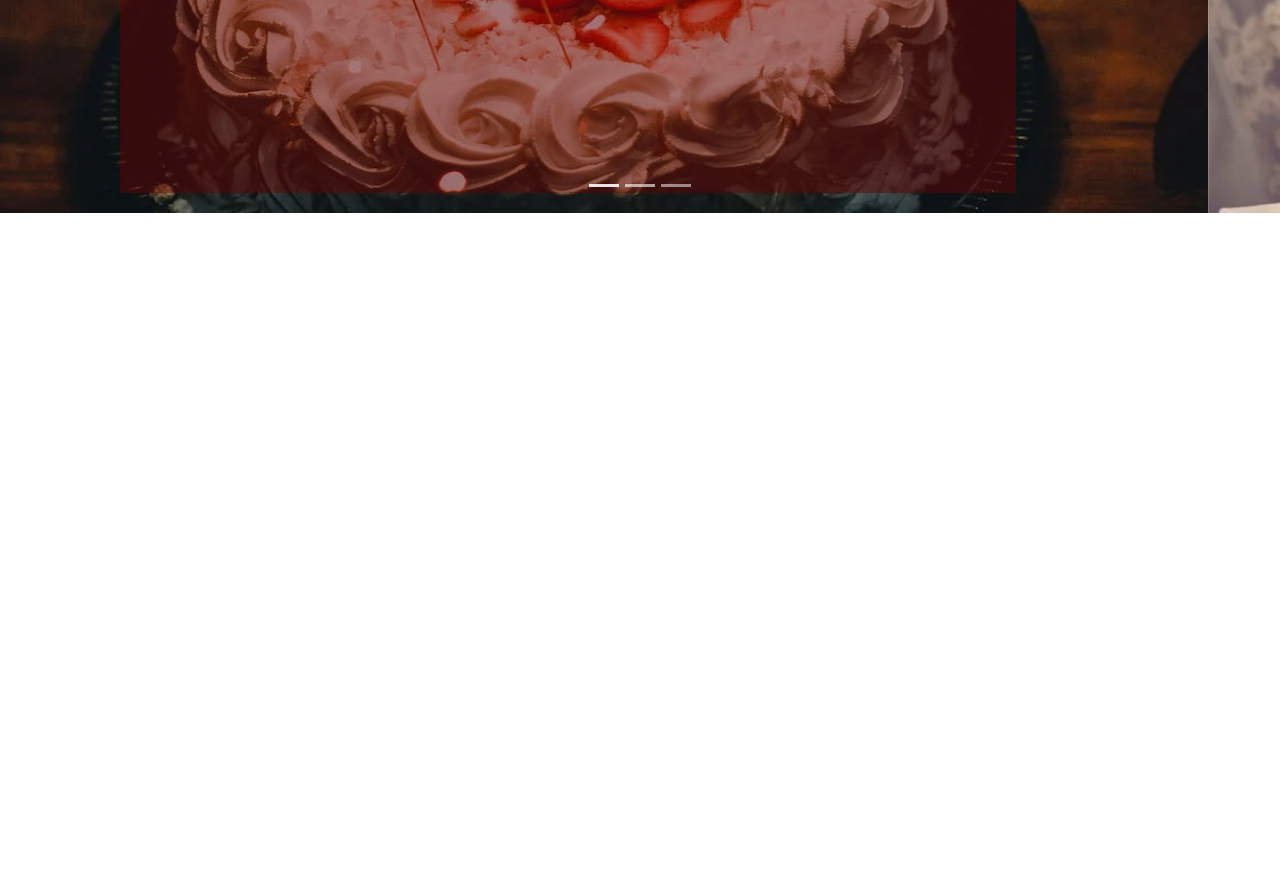
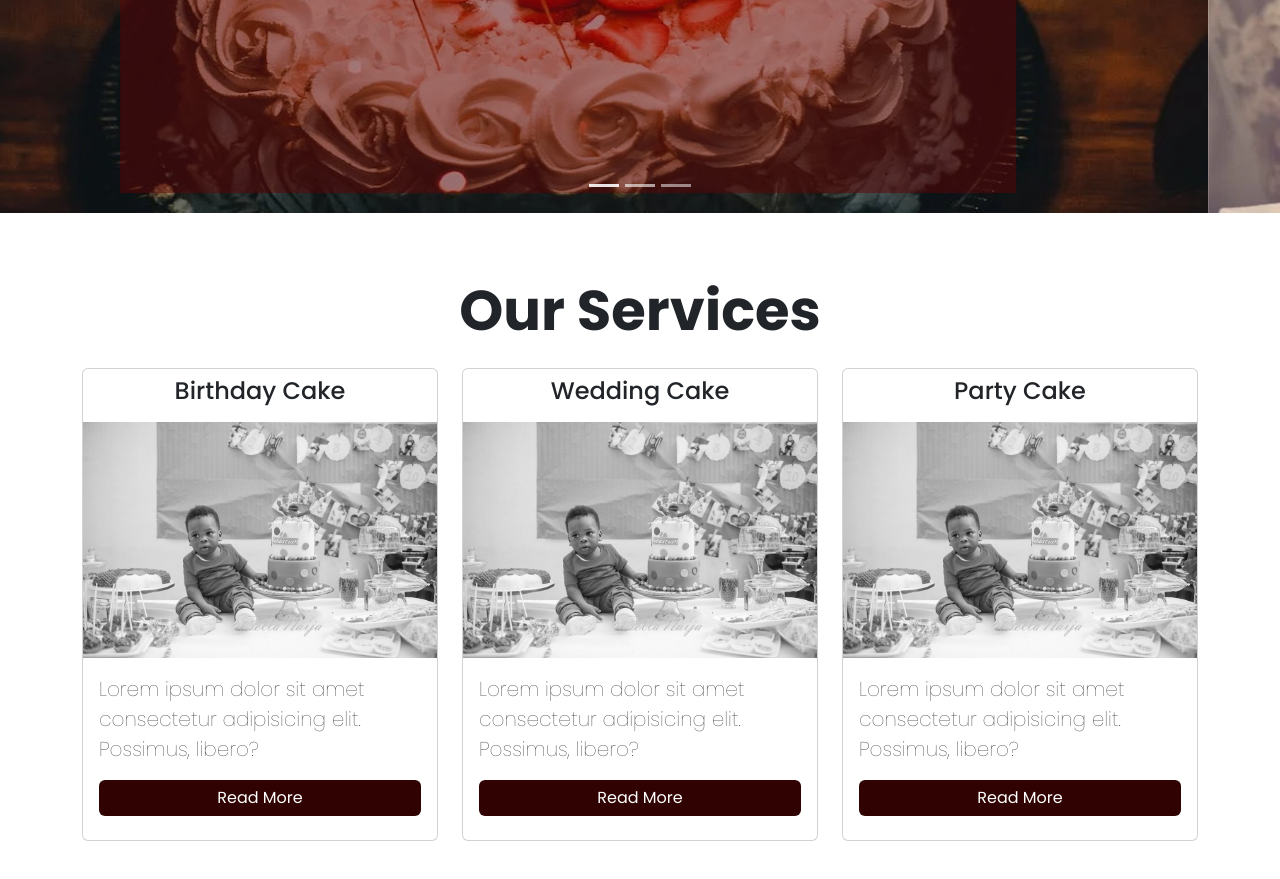
Before and after one commit to nathanielnosa/tangcake, a plain HTML site: page index.html in a window 1280 px wide. Shown: the part 581-1460 px from the top of the page. Before the commit the page ends 800 px from the top, so only its background shows below. Drawn offline with nearby package versions, Linux system fonts and the light colour scheme.

Commit message:
our services

```diff
--- a/assets/css/style.css
+++ b/assets/css/style.css
@@ -8,6 +8,18 @@
     --main-color:#5f0404;
     --secondary-color:#f3f3c0;
     --btn:#310202;
+}
+
+.btn-primary{
+    background: var(--btn);
+    outline: none;
+    border: none;
+}
+.btn-primary:focus,.btn-primary:hover{
+    background: var(--btn);
+    box-shadow: none;
+    outline: none;
+    border: none;
 }
 
 /* navbar */
@@ -42,6 +54,18 @@
     top:50%;
 }
 
+.card img{
+    transition: all .5s ease;
+    filter: grayscale(100%);
+}
+.card:hover img{
+    filter: grayscale(0%);
+}
+
+
+
+
+
 @media(max-width:502px){
     /* banner slider */
 #banner .carousel-inner img{
--- a/index.html
+++ b/index.html
@@ -91,6 +91,50 @@
         </div>
     </section>
 
+    <!-- content -->
+    <section id="content">
+      <div class="container py-5">
+        <h4 class="display-4 fw-bold py-3 text-center">Our Services</h4>
+        <div class="row">
+          <div class="col-md-4">
+            <div class="card">
+              <h4 class="card-title text-center py-2">Birthday Cake</h4>
+              <img src="/assets/img/bd-1.jpg" alt="brithday party" class="img-fluid">
+              <div class="card-body">
+                <p class="lead">Lorem ipsum dolor sit amet consectetur adipisicing elit. Possimus, libero?</p>
+                <div class="d-grid my-2">
+                  <a href="" class="btn btn-primary">Read More</a>
+                </div>
+              </div>
+            </div>
+          </div>
+          <div class="col-md-4">
+            <div class="card">
+              <h4 class="card-title text-center py-2">Wedding Cake</h4>
+              <img src="/assets/img/bd-1.jpg" alt="brithday party" class="img-fluid">
+              <div class="card-body">
+                <p class="lead">Lorem ipsum dolor sit amet consectetur adipisicing elit. Possimus, libero?</p>
+                <div class="d-grid my-2">
+                  <a href="" class="btn btn-primary">Read More</a>
+                </div>
+              </div>
+            </div>
+          </div>
+          <div class="col-md-4">
+            <div class="card">
+              <h4 class="card-title text-center py-2">Party Cake</h4>
+              <img src="/assets/img/bd-1.jpg" alt="brithday party" class="img-fluid">
+              <div class="card-body">
+                <p class="lead">Lorem ipsum dolor sit amet consectetur adipisicing elit. Possimus, libero?</p>
+                <div class="d-grid my-2">
+                  <a href="" class="btn btn-primary">Read More</a>
+                </div>
+              </div>
+            </div>
+          </div>
+        </div>
+      </div>
+    </section>
 
 
     <!-- bootstrap js -->
```
Also changed, not shown: assets/img/bd-1.jpg (added).
